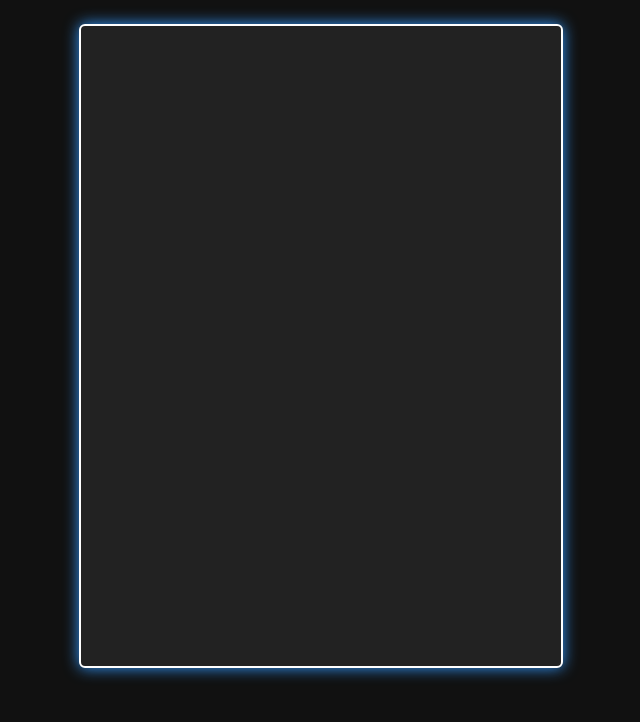
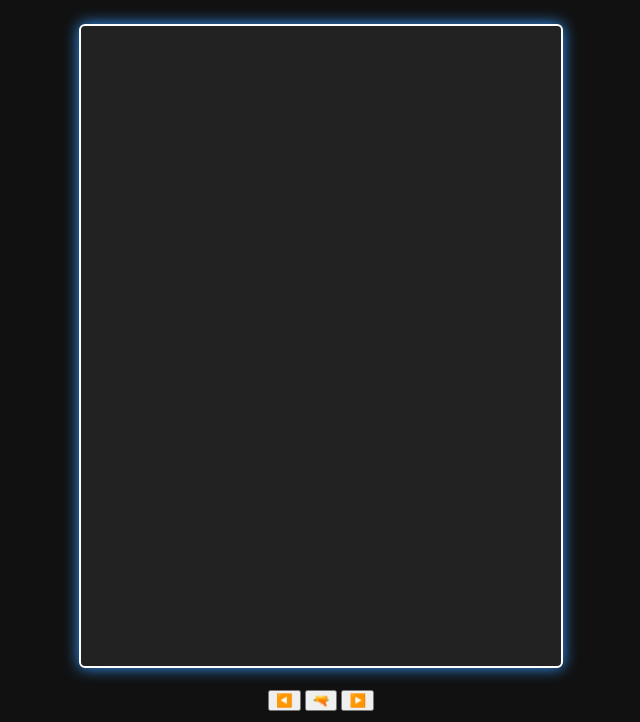
Before and after one commit to rizzlafizz/Mr.Peperonni-Challenge, a plain HTML site: page index.html in a window 1280 px wide. Shown: the part 78-800 px from the top of the page, without its empty margins (319-959 px from the left). Drawn offline with Linux system fonts and the light colour scheme.

Commit message:
Update index.html

```diff
--- a/index.html
+++ b/index.html
@@ -3,12 +3,19 @@
 <head>
   <meta charset="UTF-8" />
   <meta name="viewport" content="width=device-width, initial-scale=1" />
-  <title>Mr. Peperonni Challenge</title>
+  <title>Space Invaders Minimal</title>
   <link rel="stylesheet" href="style.css" />
 </head>
 <body>
   <h1>Space Invaders!</h1>
   <canvas id="gameCanvas" width="480" height="640"></canvas>
+
+  <div class="mobile-controls">
+    <button id="left-button">◀️</button>
+    <button id="shoot-button">🔫</button>
+    <button id="right-button">▶️</button>
+  </div>
+
   <script src="game.js"></script>
 </body>
 </html>
```
